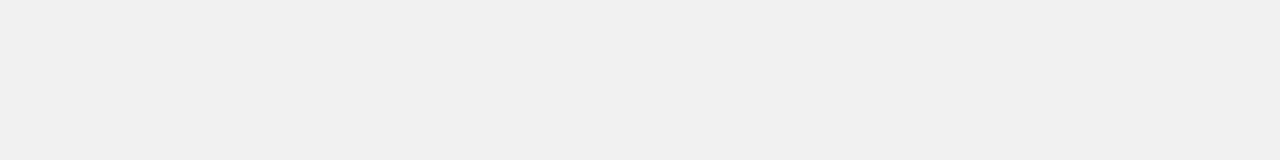
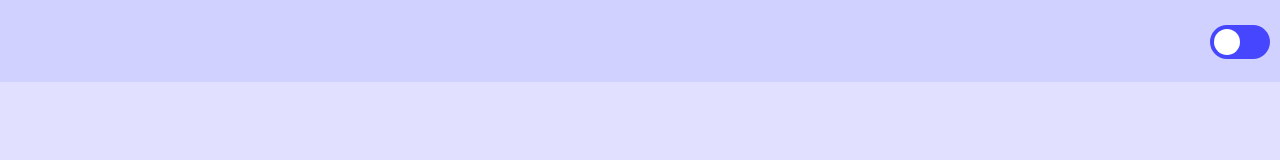
Before and after one commit to Vena-Cava/Astro-Sector, a plain HTML site: page index.html in a window 1280 px wide. Drawn offline with Linux system fonts and the light colour scheme.

Commit message:
added theme switch

```diff
--- /dev/null
+++ b/Styles/dark.css
@@ -0,0 +1,77 @@
+/* CSS Document */
+
+#theme-switch{position:absolute; right:10px; top:25px;}
+body{
+	background: #00000F;
+}
+
+.navigation {
+	background: #000000;
+	margin-top:-10px;
+	margin-right:-10px;
+	margin-left:-10px;
+	height: 84px;
+}
+
+/* The switch - the box around the slider */
+.switch {
+  position: relative;
+  display: inline-block;
+  width: 60px;
+  height: 34px;
+}
+
+/* Hide default HTML checkbox */
+.switch input {
+  opacity: 0;
+  width: 0;
+  height: 0;
+}
+
+/* The slider */
+.slider {
+  position: absolute;
+  cursor: pointer;
+  top: 0;
+  left: 0;
+  right: 0;
+  bottom: 0;
+  background-color: #494949;
+  -webkit-transition: .4s;
+  transition: .4s;
+}
+
+.slider:before {
+  position: absolute;
+  content: "";
+  height: 26px;
+  width: 26px;
+  left: 4px;
+  bottom: 4px;
+  background-color: white;
+  -webkit-transition: .4s;
+  transition: .4s;
+}
+
+input:checked + .slider {
+  background-color: #2196F3;
+}
+
+input:focus + .slider {
+  box-shadow: 0 0 1px #2196F3;
+}
+
+input:checked + .slider:before {
+  -webkit-transform: translateX(26px);
+  -ms-transform: translateX(26px);
+  transform: translateX(26px);
+}
+
+/* Rounded sliders */
+.slider.round {
+  border-radius: 34px;
+}
+
+.slider.round:before {
+  border-radius: 50%;
+}
--- /dev/null
+++ b/Styles/light.css
@@ -0,0 +1,77 @@
+/* CSS Document */
+
+#theme-switch{position:absolute; right:10px; top:25px;}
+body{
+	background: #E1E1FF;
+}
+
+.navigation {
+	background: #D1D1FF;
+	margin-top:-10px;
+	margin-right:-10px;
+	margin-left:-10px;
+	height: 84px;
+}
+
+/* The switch - the box around the slider */
+.switch {
+  position: relative;
+  display: inline-block;
+  width: 60px;
+  height: 34px;
+}
+
+/* Hide default HTML checkbox */
+.switch input {
+  opacity: 0;
+  width: 0;
+  height: 0;
+}
+
+/* The slider */
+.slider {
+  position: absolute;
+  cursor: pointer;
+  top: 0;
+  left: 0;
+  right: 0;
+  bottom: 0;
+  background-color: #4646FF;
+  -webkit-transition: .4s;
+  transition: .4s;
+}
+
+.slider:before {
+  position: absolute;
+  content: "";
+  height: 26px;
+  width: 26px;
+  left: 4px;
+  bottom: 4px;
+  background-color: white;
+  -webkit-transition: .4s;
+  transition: .4s;
+}
+
+input:checked + .slider {
+  background-color: #2196F3;
+}
+
+input:focus + .slider {
+  box-shadow: 0 0 1px #2196F3;
+}
+
+input:checked + .slider:before {
+  -webkit-transform: translateX(26px);
+  -ms-transform: translateX(26px);
+  transform: translateX(26px);
+}
+
+/* Rounded sliders */
+.slider.round {
+  border-radius: 34px;
+}
+
+.slider.round:before {
+  border-radius: 50%;
+}
--- a/index.html
+++ b/index.html
@@ -1,28 +1,56 @@
 <!doctype html>
 <html>
 <head>
+	<link href="Styles/light.css" rel="stylesheet" type="text/css">
 	<meta charset="utf-8">
 	<title>Astro Sector | Home</title>
-	<style>
-		body{
-			background: #F1F1F1
-		}
-	</style>
 </head>
 
 <body>
-	<div id="Main">
-		<div id="Header">
+	<div id="Header" class="navigation">
+		<div id="theme-switch">
+			<!-- Theme switch -->
+			<label class="switch">
+  				<input type="checkbox" onclick="themeSwitch()">
+	  			<span class="slider round"></span>
+			</label>
+		</div>
 
 
 
-
-		</div>
+	</div>
+	<div id="Main">
 
 
 
 
 
 	</div>
+
+	<script>
+		function themeSwitch() {
+			// Obtains an array of all <link>
+            // elements.
+            // Select your element using indexing.
+            var theme = document.getElementsByTagName('link')[0];
+
+            // Change the value of href attribute
+            // to change the css sheet.
+            if (theme.getAttribute('href') == 'Styles/light.css') {
+                theme.setAttribute('href', 'Styles/dark.css');
+            } else {
+                theme.setAttribute('href', 'Styles/light.css');
+            }
+
+			var Image_Id = document.getElementById('AS-Logo');
+			if (Image_Id.src.match("images/AS-Logo.png")) {
+				Image_Id.src = "images/AS-Logo.png";
+			}
+			else {
+				Image_Id.src = "images/AS-Logo.png";
+			}
+		}
+	</script>
+
 </body>
 </html>
```
Also changed, not shown: AS-Logo.ico (added), images/AS-Logo.png (renamed from favicon.png).
